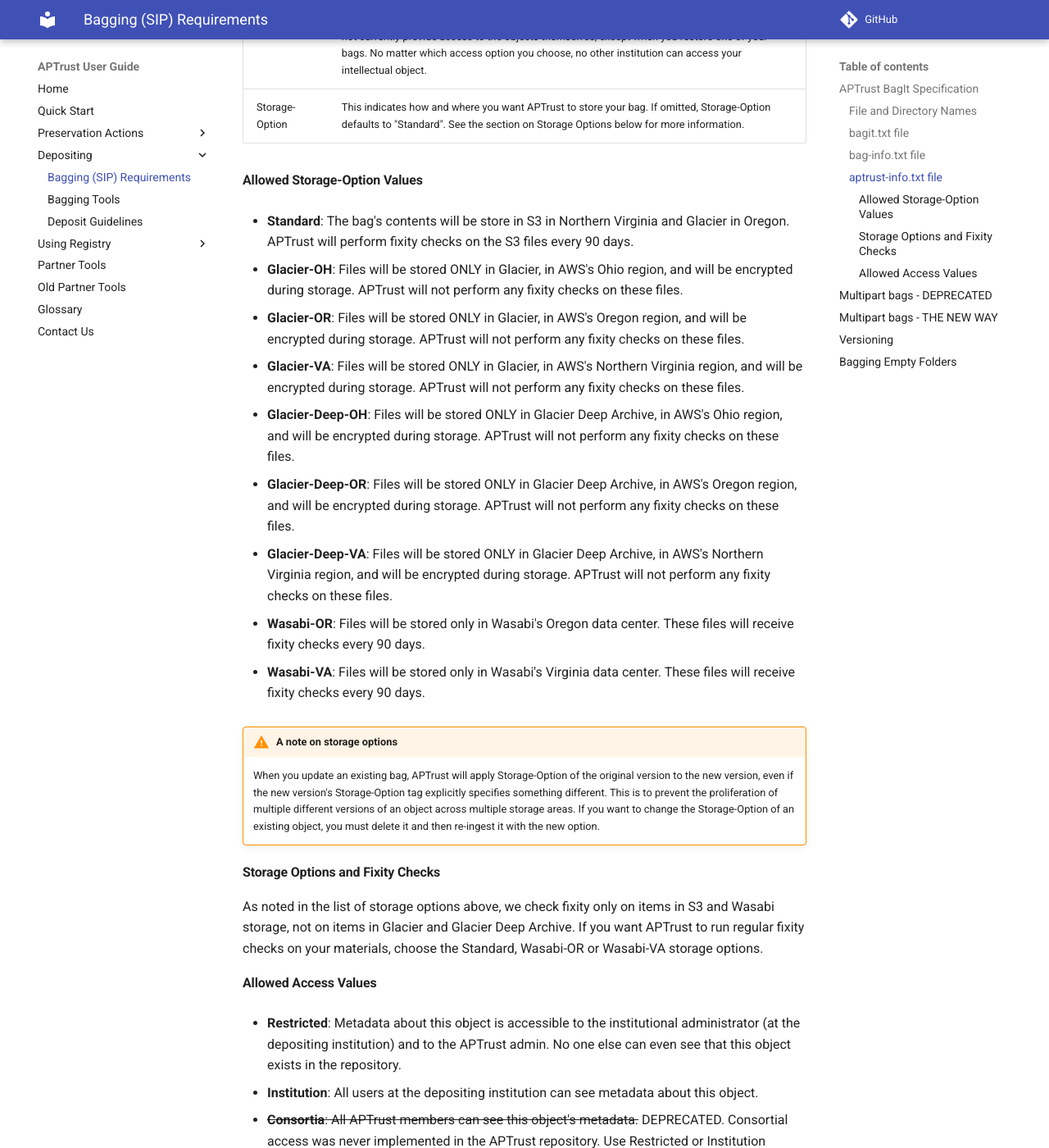
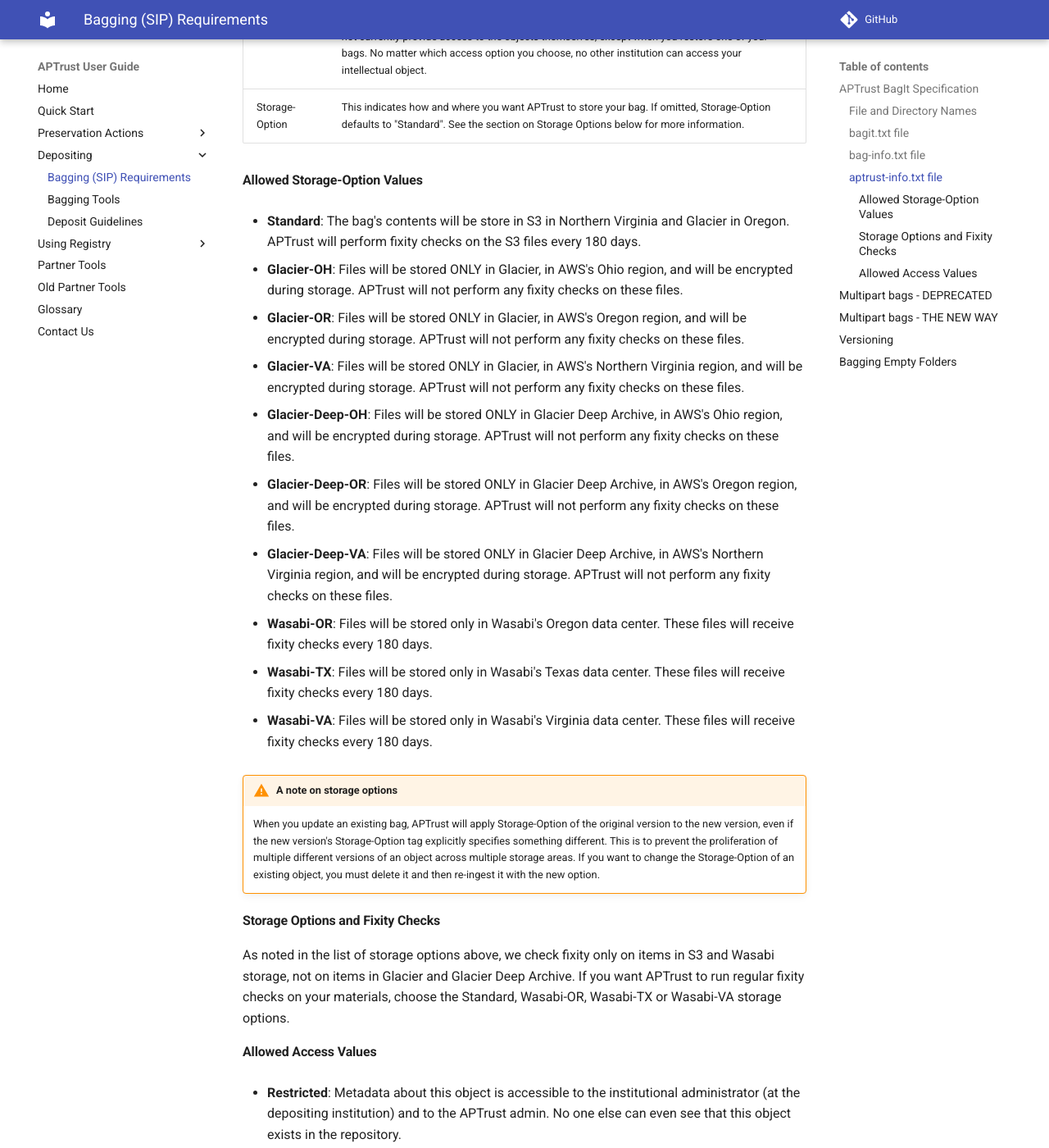
Before and after one commit to APTrust/userguide, an MkDocs documentation site: the page built from docs/depositing/index.md, in a window 1280 px wide and 1400 px high, scrolled down 3290 px. Shown: the whole window at 82% size. Built offline with MkDocs 1.6.1 and Material for MkDocs 9.7.7, drawn with Linux system fonts in a browser that asks for light colours; comment, search, counter and statistics services are not loaded.

Commit message:
Added Wasabi-TX as valid storage option. Corrected some lingering references to 90-day fixity checking interval to say it's now a 180-day interval.

```diff
--- a/docs/depositing/index.md
+++ b/docs/depositing/index.md
@@ -107,7 +107,7 @@
 
 #### Allowed Storage-Option Values
 
-* __Standard__: The bag's contents will be store in S3 in Northern Virginia and Glacier in Oregon. APTrust will perform fixity checks on the S3 files every 90 days.
+* __Standard__: The bag's contents will be store in S3 in Northern Virginia and Glacier in Oregon. APTrust will perform fixity checks on the S3 files every 180 days.
 
 * __Glacier-OH__: Files will be stored ONLY in Glacier, in AWS's Ohio region, and will be encrypted during storage. APTrust will not perform any fixity checks on these files.
 
@@ -121,9 +121,11 @@
 
 * __Glacier-Deep-VA__: Files will be stored ONLY in Glacier Deep Archive, in AWS's Northern Virginia region, and will be encrypted during storage. APTrust will not perform any fixity checks on these files.
 
-* __Wasabi-OR__: Files will be stored only in Wasabi's Oregon data center. These files will receive fixity checks every 90 days.
+* __Wasabi-OR__: Files will be stored only in Wasabi's Oregon data center. These files will receive fixity checks every 180 days.
 
-* __Wasabi-VA__: Files will be stored only in Wasabi's Virginia data center. These files will receive fixity checks every 90 days.
+* __Wasabi-TX__: Files will be stored only in Wasabi's Texas data center. These files will receive fixity checks every 180 days.
+
+* __Wasabi-VA__: Files will be stored only in Wasabi's Virginia data center. These files will receive fixity checks every 180 days.
 
 
 !!! warning "A note on storage options"
@@ -131,7 +133,7 @@
 
 #### Storage Options and Fixity Checks
 
-As noted in the list of storage options above, we check fixity only on items in S3 and Wasabi storage, not on items in Glacier and Glacier Deep Archive. If you want APTrust to run regular fixity checks on your materials, choose the Standard, Wasabi-OR or Wasabi-VA storage options.
+As noted in the list of storage options above, we check fixity only on items in S3 and Wasabi storage, not on items in Glacier and Glacier Deep Archive. If you want APTrust to run regular fixity checks on your materials, choose the Standard, Wasabi-OR, Wasabi-TX or Wasabi-VA storage options.
 
 #### Allowed Access Values
 
```
Also changed, not shown: docs/partner_tools.md (+3 -3 lines), docs/registry/events.md (+1 -1 lines).
